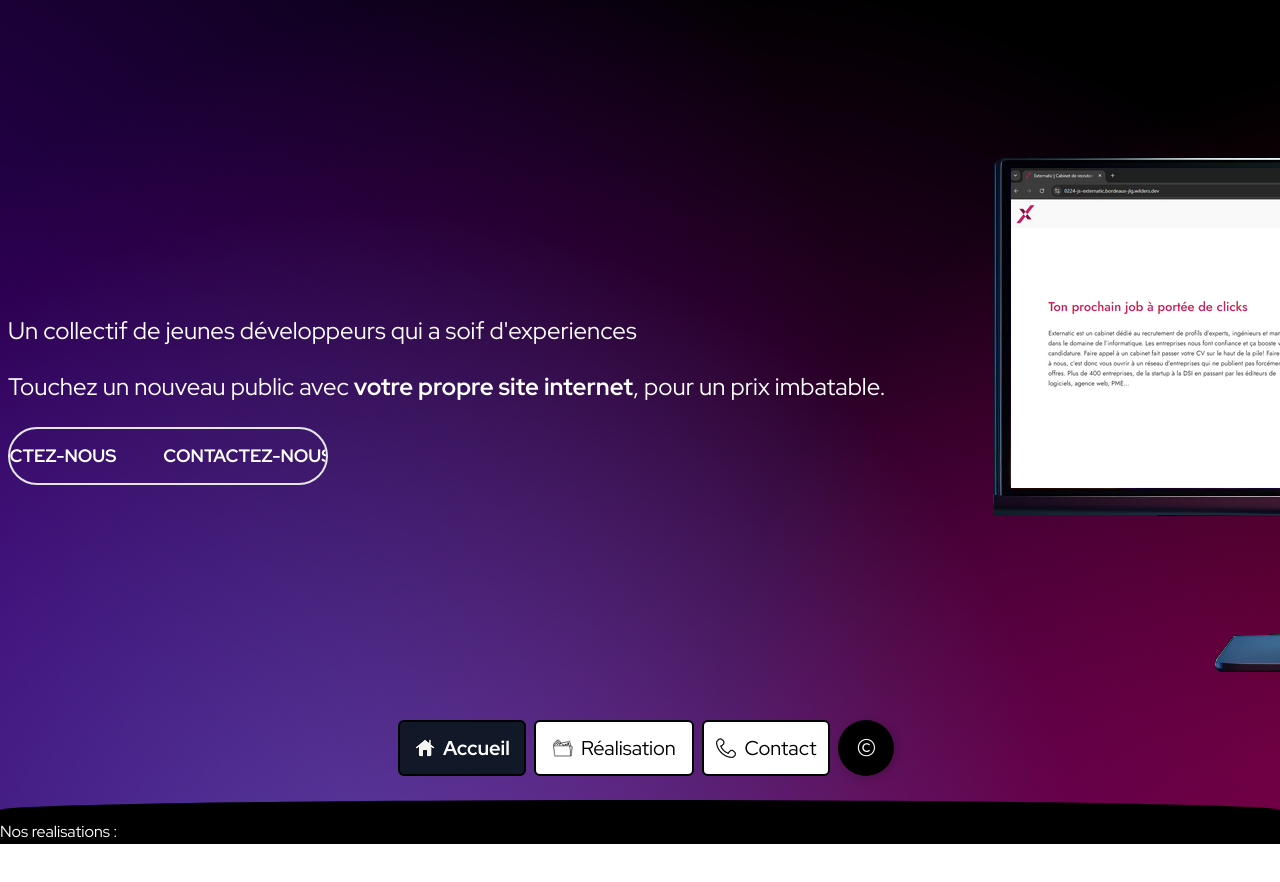
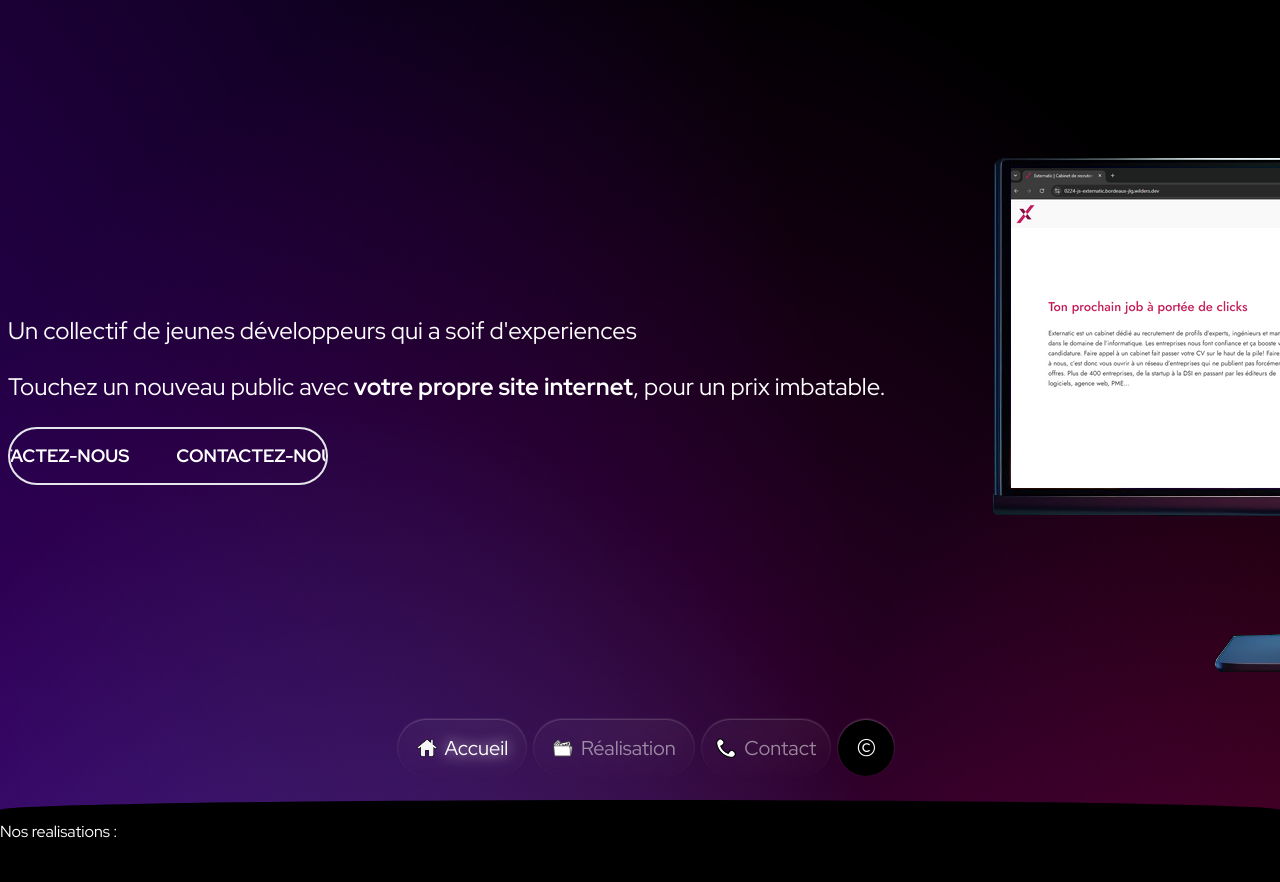
Before and after one commit to Sylvainlfe/Les-dev-junior, a React (Vite) app: page / in a window 1280 px wide. Shown: the top 882 px of the page. Before the commit the page ends 844 px from the top, so only its background shows below. Built offline with nearby package versions, Linux system fonts and the light colour scheme.

Commit message:
fix css on navBar

```diff
--- a/src/components/Nav.jsx
+++ b/src/components/Nav.jsx
@@ -2,15 +2,15 @@ import { Link, useLocation } from "react-router-dom";
 
 export default function Nav() {
   const location = useLocation();
-  const selectedMenu = "bg-gray-900 font-bold text-white rounded-md";
+  const selectedMenu = "text-white text-shadow";
 
   return (
     <>
       <header className="relative z-10">
-        <ul className="hidden fixed top-[90%] left-[58%] transform text-black -translate-x-1/2 bg-transparent md:flex md:gap-2 md:w-[688px]">
+        <ul className="hidden fixed top-[90%] left-[58%] transform text-[#ffffff80] -translate-x-1/2 bg-transparent md:flex md:gap-2 md:w-[688px]">
           <li
-            className={`flex justify-center w-32 p-3 border-2 border-black rounded-md ${
-              location.pathname === "/" ? selectedMenu : "bg-white"
+            className={`flex justify-center w-32 p-3 bg-cardTransparent shadow-navShadow backdrop-blur-sm rounded-full ${
+              location.pathname === "/" ? selectedMenu : "text-[#ffffff80] hover:text-white"
             }`}
           >
             <Link
@@ -27,8 +27,9 @@ export default function Nav() {
             </Link>
           </li>
           <li
-            className={`flex justify-center p-3 w-40 border-2 border-black rounded-md ${
-              location.pathname === "/realisation" ? selectedMenu : "bg-white"
+            aria-current="page"
+            className={`flex justify-center p-3 w-40 bg-cardTransparent shadow-navShadow backdrop-blur-sm rounded-full ${
+              location.pathname === "/#realisation" ? selectedMenu : "text-[#ffffff80] hover:text-white"
             }`}
           >
             <Link
@@ -45,8 +46,8 @@ export default function Nav() {
             </Link>
           </li>
           <li
-            className={`flex justify-center w-32 p-3 border-2 border-black rounded-md ${
-              location.pathname === "/contact" ? selectedMenu : "bg-white"
+            className={`flex justify-center w-32 p-3 bg-cardTransparent shadow-navShadow backdrop-blur-sm rounded-full ${
+              location.pathname === "/contact" ? selectedMenu : "text-[#ffffff80] hover:text-white"
             }`}
           >
             <Link
@@ -62,7 +63,7 @@ export default function Nav() {
               Contact
             </Link>
           </li>
-          <button class="Btn flex items-center rounded-full w-14 h-14 cursor-pointer relative overflow-hidden transition-all duration-300 shadow-[2px_2px_10px_rgba(0,0,0,0.2)] bg-black">
+          <button class="Btn flex items-center rounded-full w-14 h-14 cursor-pointer relative overflow-hidden transition-all duration-300 shadow-navShadow bg-black">
             <div class="sign w-full text-2xl text-white transition-all duration-300 ">
             ©
             </div>
--- a/src/index.css
+++ b/src/index.css
@@ -142,3 +142,7 @@ main {
 .Btn:active {
   transform: translate(2px, 2px);
 }
+
+.text-shadow {
+  text-shadow: 0 0 15px hsl(0, 0%, 100%);
+}
--- a/src/pages/Realisation.jsx
+++ b/src/pages/Realisation.jsx
@@ -2,7 +2,7 @@ export default function Realisation() {
   return (
     <>
       <div className="bg-black h-[20px] bg-black-500 rounded-t-[100%]"></div>
-      <section id="realisation" className="bg-black ">
+      <section id="realisation" className="bg-black h-screen ">
         Nos realisations :
       </section>
     </>
--- a/tailwind.config.js
+++ b/tailwind.config.js
@@ -8,6 +8,7 @@ export default {
     extend: {
       boxShadow: {
         'contactShadow':'0 0 0 1px #ffffff20',
+        'navShadow':'0 -1px 2px #ffffff40',
       },
       backgroundImage: {
         'cardTransparent': `radial-gradient(157.14% 157.14% at 67.21% -25.11%, hsla(0, 0%, 100%, 0.06) 0%, transparent 100%)`,
```
